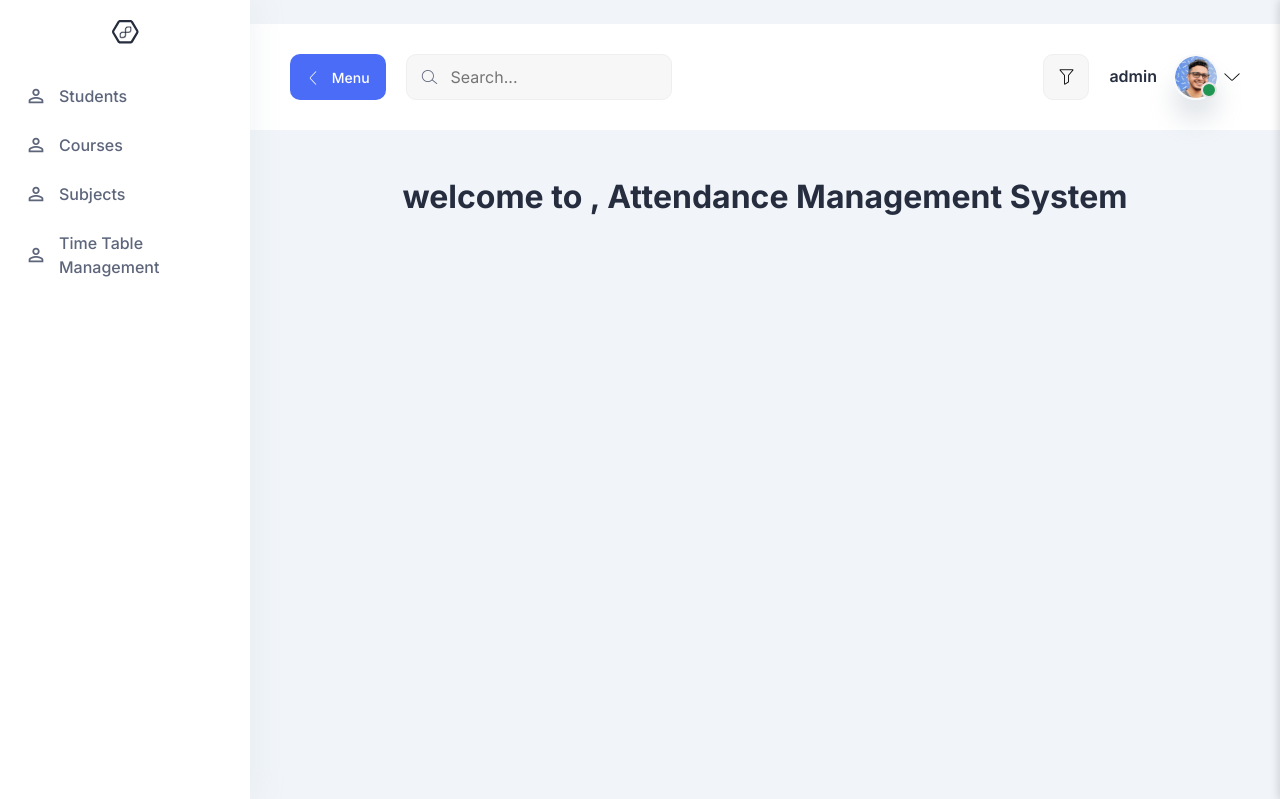
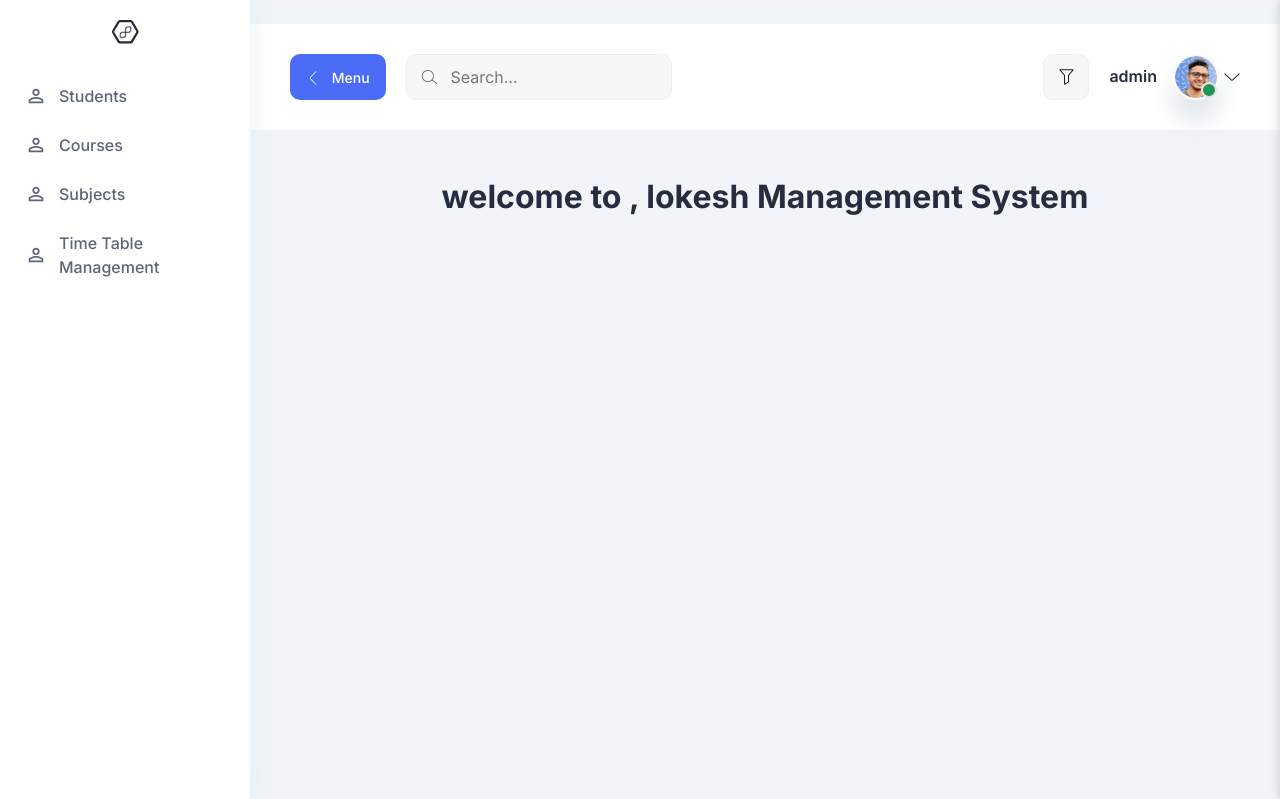
Before and after one commit to lokeshdumpa529/x21130400_cppProject, a Django app: page / in a window 1280 px wide. Shown: the top 799 px of the page. Run offline with Django 3.2, Linux system fonts and the light colour scheme; a user stored in the database is signed in; some libraries are stand-ins or nearby versions.

Commit message:
Update home.html

```diff
--- a/src/templates/home.html
+++ b/src/templates/home.html
@@ -2,7 +2,7 @@
 {% block content %}
 
     <center>
-    <h1 class="mt-5">welcome to , Attendance Management System</h1>
+    <h1 class="mt-5">welcome to , lokesh Management System</h1>
         </center>
 
 
```
